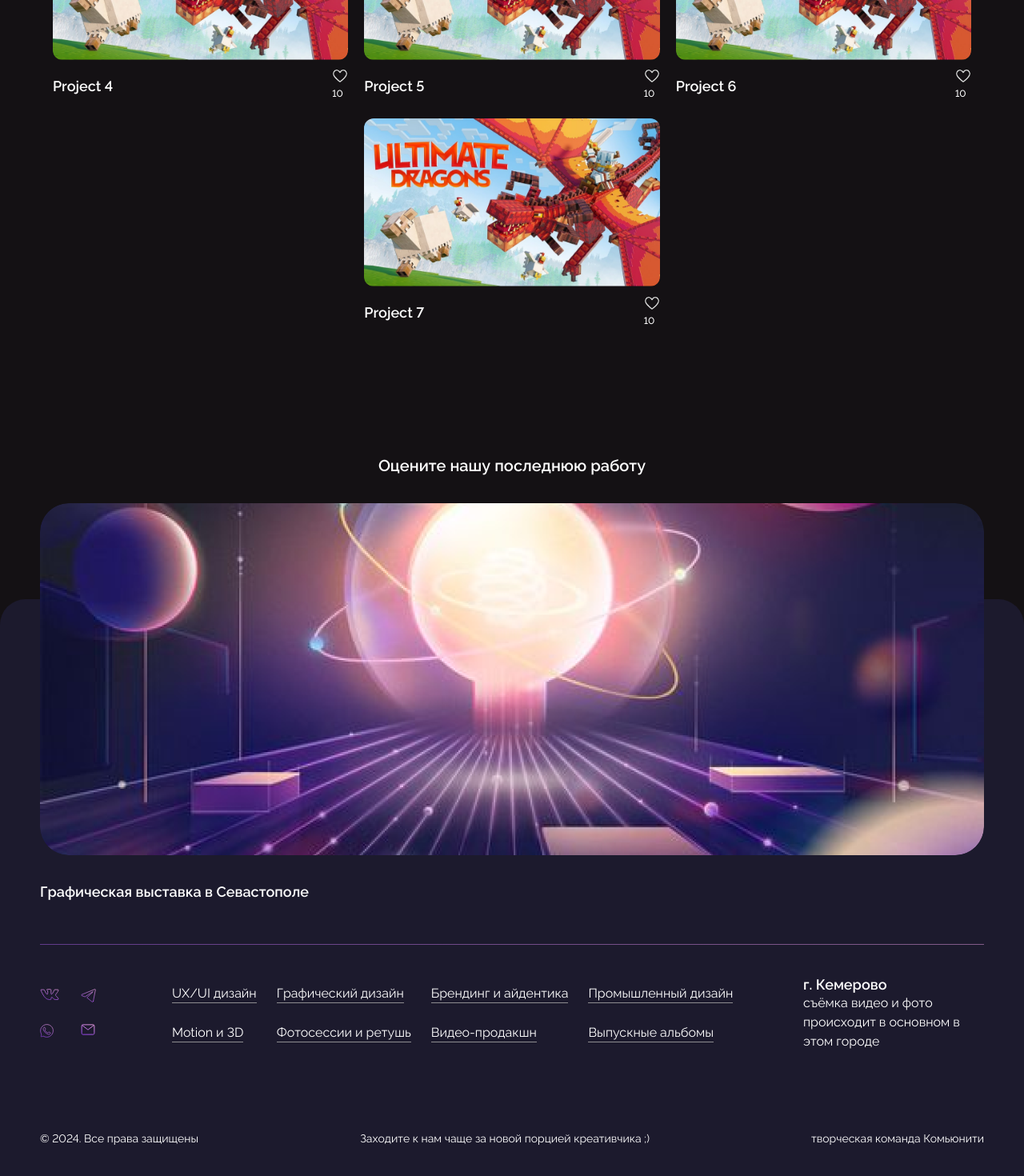
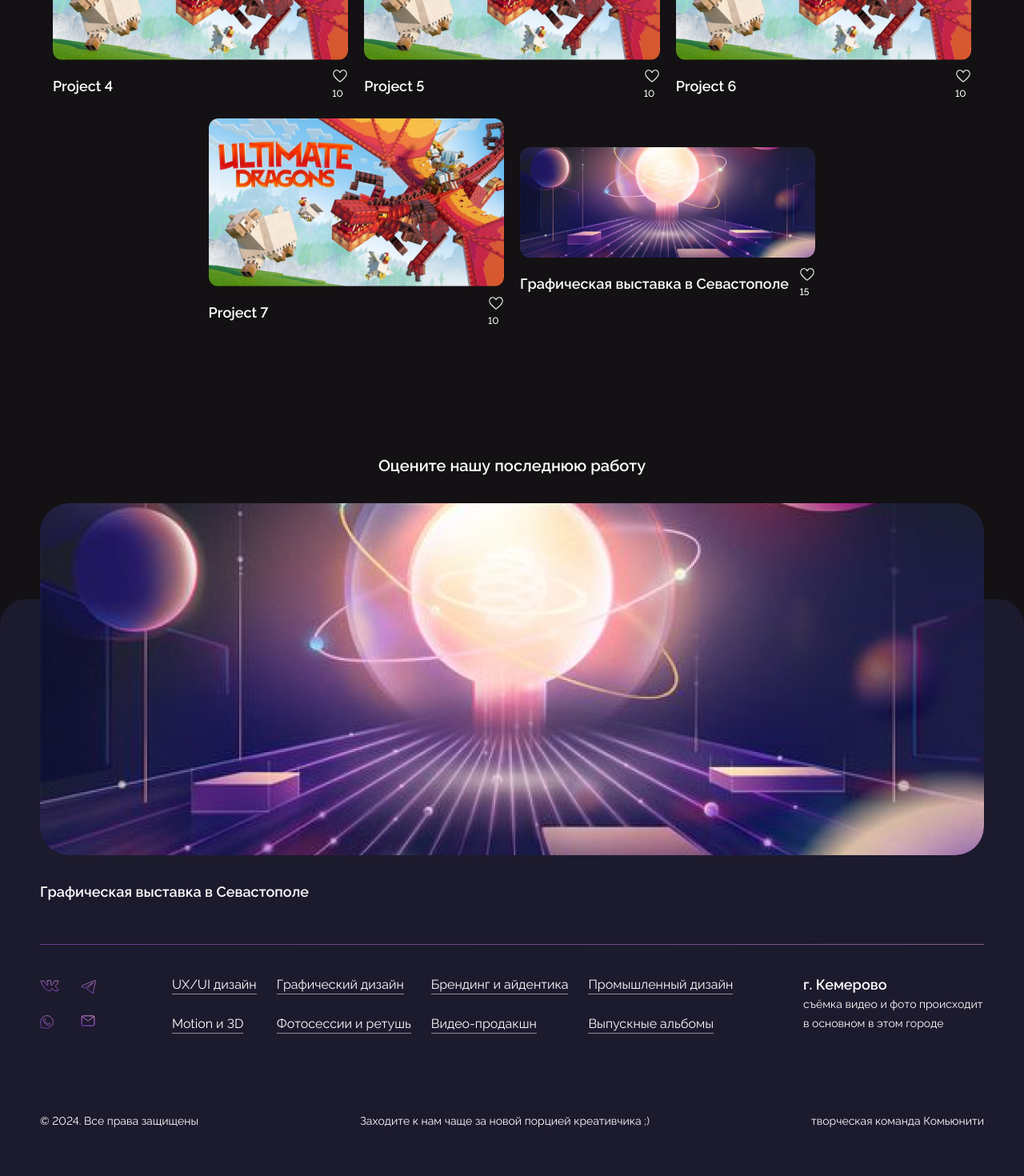
Before and after one commit to Arsolitt/community42, a Next.js app: page /search in a window 1280 px wide. Shown: the part 843-2313 px from the top of the page at 80% size. Built offline with nearby package versions, Linux system fonts and the light colour scheme.

Commit message:
feat: last project prop

```diff
--- a/src/app/layout.tsx
+++ b/src/app/layout.tsx
@@ -1,7 +1,9 @@
+import React from 'react';
 import type { Metadata } from 'next';
 import { Raleway } from 'next/font/google';
 
 import { LocomativeScrollProvider } from '@/core/providers/LocomativeScroll';
+import { projects } from '@/shared/assets/projects';
 import { Footer } from '@/widgets/Footer';
 import { Navbar } from '@/widgets/Navbar';
 
@@ -24,7 +26,7 @@ const RootLayout = ({ children }: Readonly<{ children: React.ReactNode }>) => {
       <body className={raleway.className} suppressHydrationWarning>
         <LocomativeScrollProvider>
           {children}
-          <Footer />
+          <Footer lastProject={projects[7]} />
         </LocomativeScrollProvider>
         <Navbar />
       </body>
--- a/src/shared/assets/projects.ts
+++ b/src/shared/assets/projects.ts
@@ -114,5 +114,19 @@ export const projects: Project[] = [
         priority: 1
       }
     ]
+  },
+  {
+    id: '7',
+    name: 'Графическая выставка в Севастополе',
+    likes: 15,
+    image: '/images/last-project.png',
+    link: '/project-1',
+    collaborators: ['polina-customer-support', 'egor-3d-specialist'],
+    tags: [
+      {
+        id: '3D',
+        priority: 1
+      }
+    ]
   }
 ];
--- a/src/widgets/Footer/Footer.tsx
+++ b/src/widgets/Footer/Footer.tsx
@@ -1,49 +1,45 @@
-import Image from "next/image";
+import Image from 'next/image';
+import Link from 'next/link';
 
-import { classNames } from "@/features/helpers/className";
-import cls from "./Footer.module.scss";
-import { Typography } from "@/shared/ui/Typography";
-import { lastProject } from "@/shared/assets/lastProject";
-import { Likes } from "@/shared/ui/Likes";
-import {
-  EmailIcon,
-  TelegramIcon,
-  VkIcon,
-  WhatsappIcon,
-} from "@/shared/assets/icons";
-import { services } from "@/shared/assets/services";
-import Link from "next/link";
+import { classNames } from '@/features/helpers/className';
+import { EmailIcon, TelegramIcon, VkIcon, WhatsappIcon } from '@/shared/assets/icons';
+// import { lastProject } from '@/shared/assets/lastProject';
+import type { Project } from '@/shared/assets/projects';
+import { services } from '@/shared/assets/services';
+import { Likes } from '@/shared/ui/Likes';
+import { Typography } from '@/shared/ui/Typography';
+
+import cls from './Footer.module.scss';
 
 interface FooterProps {
   className?: string;
+  lastProject?: Project;
 }
 
-export const Footer = ({ className }: FooterProps) => {
+export const Footer = ({ className, lastProject }: FooterProps) => {
   return (
     <footer className={classNames(cls.footer, {}, [className])}>
-      <div className="container">
+      <div className='container'>
         <div className={classNames(cls.footerWrapper, {}, [])}>
+          {lastProject ? (
             <div className={cls.lastProject}>
-            <Typography variant="h6">Оцените нашу последнюю работу</Typography>
+              <Typography variant='h6'>Оцените нашу последнюю работу</Typography>
               <Image
-              alt={lastProject.image.alternativeText}
-              src={lastProject.image.src}
+                alt={lastProject.name}
+                src={lastProject.image}
                 width={1180}
                 height={440}
                 quality={100}
                 className={cls.lastProject__image}
               />
               <div className={cls.lastProject__characteristics}>
-              <Typography
-                variant="p"
-                style={{ fontSize: "18px", fontWeight: 600 }}
-              >
+                <Typography variant='p' style={{ fontSize: '18px', fontWeight: 600 }}>
                   {lastProject.name}
                 </Typography>
                 <Likes likes={lastProject.likes} />
               </div>
             </div>
-
+          ) : null}
           <div className={cls.separator} />
 
           <div className={cls.bottomContent}>
@@ -57,11 +53,7 @@ export const Footer = ({ className }: FooterProps) => {
             <div className={cls.services}>
               {services.map((service) => (
                 <div key={service.id} className={cls.services__item}>
-                  <Link
-                    key={service.id}
-                    href={service.link}
-                    className={cls.services__link}
-                  >
+                  <Link key={service.id} href={service.link} className={cls.services__link}>
                     {service.text}
                   </Link>
                   <div className={cls.underline} />
@@ -70,20 +62,18 @@ export const Footer = ({ className }: FooterProps) => {
             </div>
 
             <div className={cls.description}>
-              <Typography variant="p" className={cls.descriptionTitle}>
+              <Typography variant='p' className={cls.descriptionTitle}>
                 г. Кемерово
               </Typography>
-              <Typography variant="span" className={cls.descriptionText}>
+              <Typography variant='span' className={cls.descriptionText}>
                 съёмка видео и фото происходит в основном в этом городе
               </Typography>
             </div>
           </div>
           <div className={cls.copyright}>
-            <Typography variant="p">© 2024. Все права защищены</Typography>
-            <Typography variant="p">
-              Заходите к нам чаще за новой порцией креативчика ;)
-            </Typography>
-            <Typography variant="p">творческая команда Комьюнити</Typography>
+            <Typography variant='p'>© 2024. Все права защищены</Typography>
+            <Typography variant='p'>Заходите к нам чаще за новой порцией креативчика ;)</Typography>
+            <Typography variant='p'>творческая команда Комьюнити</Typography>
           </div>
         </div>
       </div>
```
Lines whose indentation alone changed are shown as unchanged.
